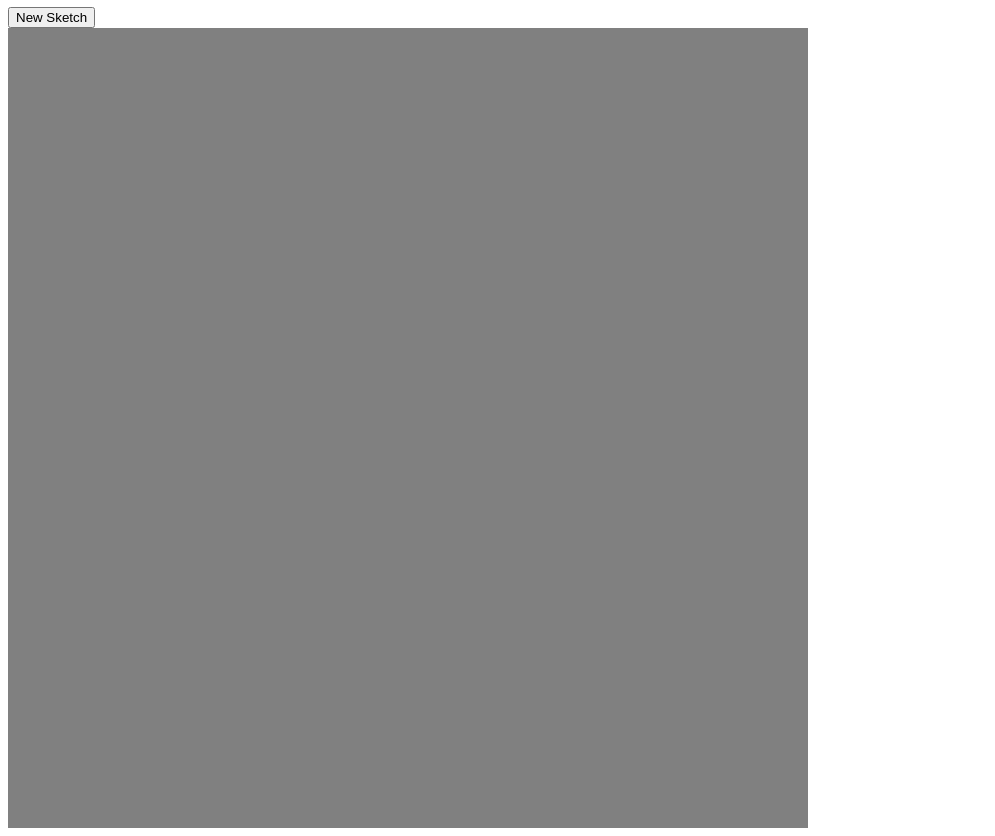
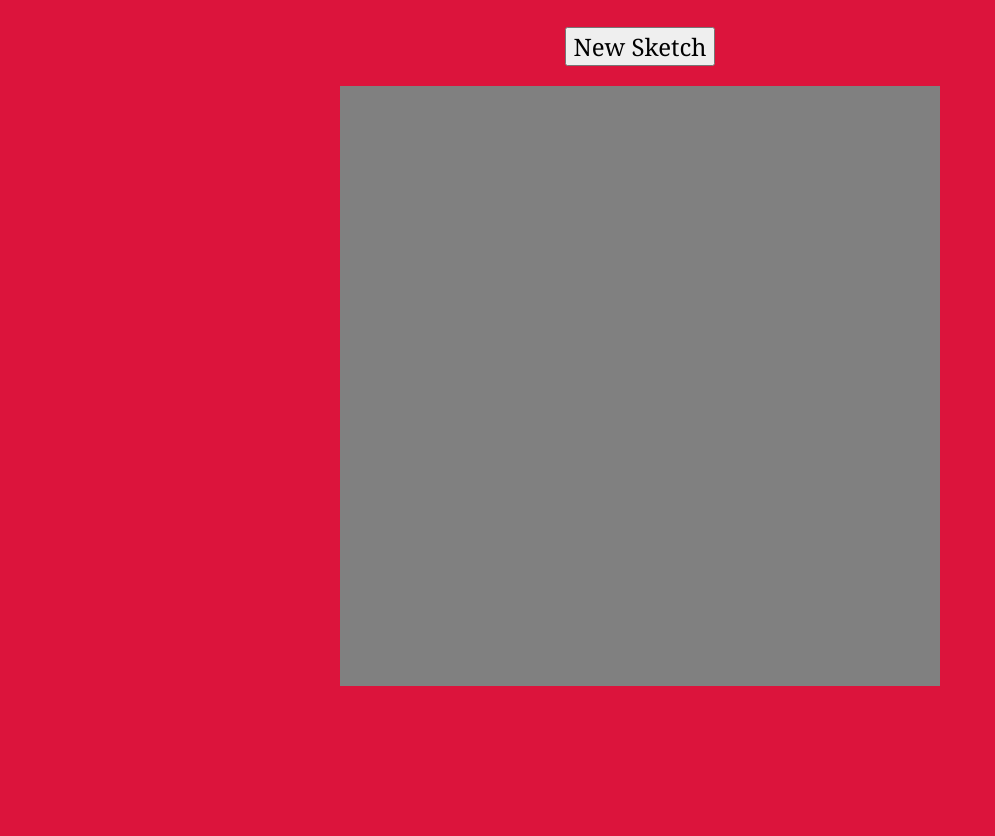
Before and after one commit to Mwigand32/etch-a-sketch, a plain HTML site: page index.html in a window 1280 px wide. Shown: the part 73-909 px from the top of the page, without its empty margins (0-995 px from the left). After the commit the page ends 800 px from the top, so only its background shows below. Drawn offline with Linux system fonts and the light colour scheme.

Commit message:
Page body and button styles updated.
Edited page to roughly match the look of a real Etch-a-Sketch!

```diff
--- a/style.css
+++ b/style.css
@@ -1,7 +1,23 @@
+body {
+    margin: 0;
+    display: flex;
+    flex-direction: column;
+    justify-content: space-evenly;
+    align-items: center;
+    gap: 20px;
+    background-color: crimson;
+    color: white;
+}
+
+button {
+    font-size: 24px;
+    font-family: Georgia;
+}
+
 .container {
     display: flex;
     flex-shrink: 0;
     flex-wrap: wrap;
-    width: 800px;
-    height: 800px;
+    width: 600px;
+    height: 600px;
 }
```
